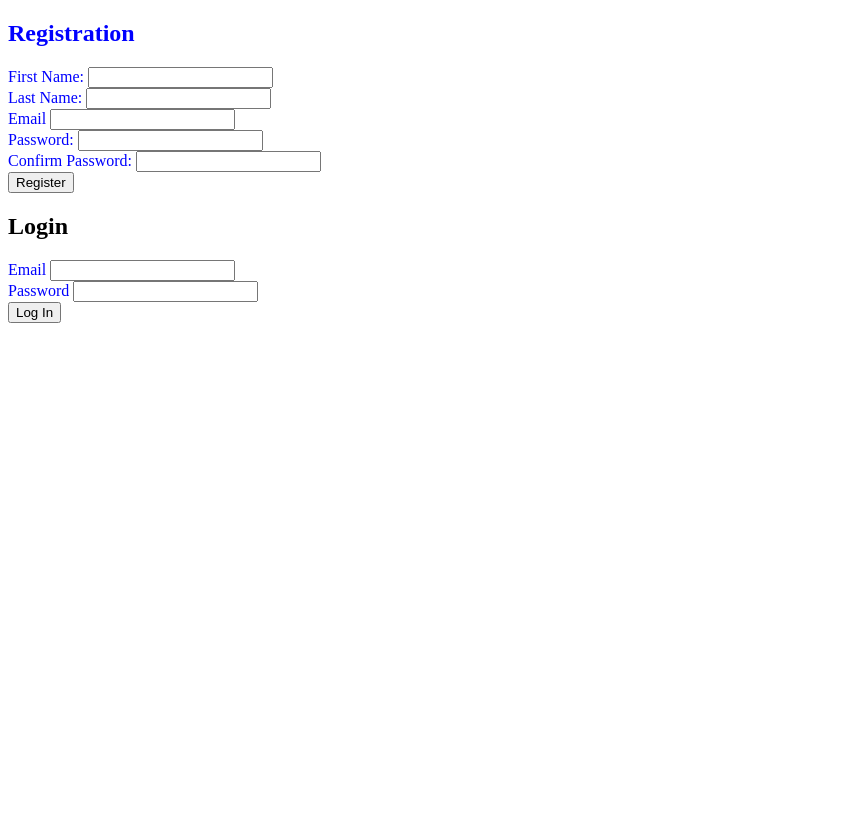
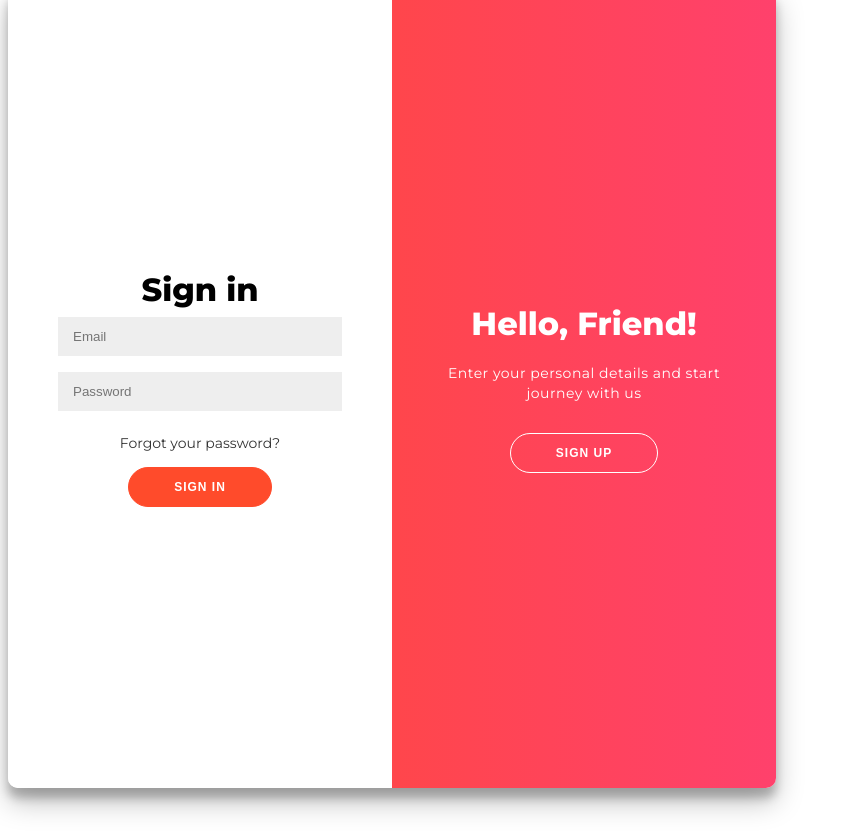
Before and after one commit to MarkNovicio/harbor_international_LLC, a Django app: page /user/registration in a window 1280 px wide. Shown: the whole page, without its empty margins (0-851 px from the left). Before the commit the page ends 323 px from the top, so only its background shows below. Run offline with Django 3.2, Linux system fonts and the light colour scheme.

Commit message:
updated sign in page

```diff
--- a/login_app/static/main.css
+++ b/login_app/static/main.css
@@ -1,8 +1,225 @@
-#registration-container {
-  margin: auto;
-  color: blue;
+@import url("https://fonts.googleapis.com/css?family=Montserrat:400,800");
+
+/*
+.registration-container {
+  display: flex;
+  justify-content: center;
+}
+
+#registration-form-container {
+  display: flex;
+  justify-content: center;
 }
 
 form label {
   color: blue;
+  margin-right: 15px;
 }
+*/
+
+* {
+  box-sizing: border-box;
+}
+
+.container {
+  background: #f6f5f7;
+  display: flex;
+  justify-content: center;
+  align-items: center;
+  flex-direction: column;
+  font-family: "Montserrat", sans-serif;
+  height: 100vh;
+  margin: -20px 0 50px;
+}
+
+h1 {
+  font-weight: bold;
+  margin: 0;
+}
+
+h2 {
+  text-align: center;
+}
+
+p {
+  font-size: 14px;
+  font-weight: 100;
+  line-height: 20px;
+  letter-spacing: 0.5px;
+  margin: 20px 0 30px;
+}
+
+a {
+  color: #333;
+  font-size: 14px;
+  text-decoration: none;
+  margin: 15px 0;
+}
+
+button {
+  border-radius: 20px;
+  border: 1px solid #ff4b2b;
+  background-color: #ff4b2b;
+  color: #ffffff;
+  font-size: 12px;
+  font-weight: bold;
+  padding: 12px 45px;
+  letter-spacing: 1px;
+  text-transform: uppercase;
+  transition: transform 80ms ease-in;
+}
+
+button:active {
+  transform: scale(0.95);
+}
+
+button:focus {
+  outline: none;
+}
+
+button.ghost {
+  background-color: transparent;
+  border-color: #ffffff;
+}
+
+form {
+  background-color: #ffffff;
+  display: flex;
+  align-items: center;
+  justify-content: center;
+  flex-direction: column;
+  padding: 0 50px;
+  height: 100%;
+  text-align: center;
+}
+
+input {
+  background-color: #eee;
+  border: none;
+  padding: 12px 15px;
+  margin: 8px 0;
+  width: 100%;
+}
+
+.container {
+  background-color: #fff;
+  border-radius: 10px;
+  box-shadow: 0 14px 28px rgba(0, 0, 0, 0.25), 0 10px 10px rgba(0, 0, 0, 0.22);
+  position: relative;
+  overflow: hidden;
+  width: 768px;
+  max-width: 100%;
+  min-height: 480px;
+}
+
+.form-container {
+  position: absolute;
+  top: 0;
+  height: 100%;
+  transition: all 0.6s ease-in-out;
+}
+
+.sign-in-container {
+  left: 0;
+  width: 50%;
+  z-index: 2;
+}
+
+.container.right-panel-active .sign-in-container {
+  transform: translateX(100%);
+}
+
+.registration-form-container {
+  left: 0;
+  width: 50%;
+  opacity: 0;
+  z-index: 1;
+}
+
+.container.right-panel-active .registration-form-container {
+  transform: translateX(100%);
+  opacity: 1;
+  z-index: 5;
+  animation: show 0.6s;
+}
+
+@keyframes show {
+  0%,
+  49.99% {
+    opacity: 0;
+    z-index: 1;
+  }
+
+  50%,
+  100% {
+    opacity: 1;
+    z-index: 5;
+  }
+}
+
+.overlay-container {
+  position: absolute;
+  top: 0;
+  left: 50%;
+  width: 50%;
+  height: 100%;
+  overflow: hidden;
+  transition: transform 0.6s ease-in-out;
+  z-index: 100;
+}
+
+.container.right-panel-active .overlay-container {
+  transform: translateX(-100%);
+}
+
+.overlay {
+  background: #ff416c;
+  background: -webkit-linear-gradient(to right, #ff4b2b, #ff416c);
+  background: linear-gradient(to right, #ff4b2b, #ff416c);
+  background-repeat: no-repeat;
+  background-size: cover;
+  background-position: 0 0;
+  color: #ffffff;
+  position: relative;
+  left: -100%;
+  height: 100%;
+  width: 200%;
+  transform: translateX(0);
+  transition: transform 0.6s ease-in-out;
+}
+
+.container.right-panel-active .overlay {
+  transform: translateX(50%);
+}
+
+.overlay-panel {
+  position: absolute;
+  display: flex;
+  align-items: center;
+  justify-content: center;
+  flex-direction: column;
+  padding: 0 40px;
+  text-align: center;
+  top: 0;
+  height: 100%;
+  width: 50%;
+  transform: translateX(0);
+  transition: transform 0.6s ease-in-out;
+}
+
+.overlay-left {
+  transform: translateX(-20%);
+}
+
+.container.right-panel-active .overlay-left {
+  transform: translateX(0);
+}
+
+.overlay-right {
+  right: 0;
+  transform: translateX(0);
+}
+
+.container.right-panel-active .overlay-right {
+  transform: translateX(20%);
+}
--- a/login_app/templates/sign_up.html
+++ b/login_app/templates/sign_up.html
@@ -17,8 +17,9 @@
     <link rel="stylesheet" type="text/css" href="../static/main.css" />
   </head>
   <body>
-    <div id="container">
-      <div id="registration-container">
+    <div class="container">
+      <div class="registration-container">
+        <h1>Registration</h1>
         <div class="messages-container">
           {% if messages %}
           <ul class="messages">
@@ -30,23 +31,55 @@
           </ul>
           {% endif %}
         </div>
-
-        <h2>Registration</h2>
+      </div>
+      <div class="form-container registration-form-container">
         <form action="/registration/create" method="POST">
           {% csrf_token %}
-          <label for="first_name">First Name:</label>
-          <input type="text" name="first_name" /> <br />
-          <label for="last_name">Last Name:</label>
-          <input type="text" name="last_name" /> <br />
-          <label for="email">Email</label>
-          <input type="email" name="email" /> <br />
-          <label for="password">Password:</label>
-          <input type="password" name="password" /> <br />
-          <label for="confirm_pw">Confirm Password:</label>
-          <input type="password" name="confirm_pw" /> <br />
-          <input type="submit" value="Register" />
+
+          <input type="text" name="first_name" placeholder="First Name" />
+
+          <input type="text" name="last_name" placeholder="Last Name" />
+
+          <input type="email" name="email" placeholder="Email" />
+
+          <input type="password" name="password" placeholder="Password" />
+
+          <input
+            type="password"
+            name="confirm_pw"
+            placeholder="Confirm Password"
+          />
+
+          <button>Sign Up</button>
         </form>
       </div>
+      <div class="form-container sign-in-container">
+        <form action="#">
+          <h1>Sign in</h1>
+          <input type="email" placeholder="Email" />
+          <input type="password" placeholder="Password" />
+          <a href="#">Forgot your password?</a>
+          <button>Sign In</button>
+        </form>
+      </div>
+      <div class="overlay-container">
+        <div class="overlay">
+          <div class="overlay-panel overlay-left">
+            <h1>Welcome Back!</h1>
+            <p>
+              To keep connected with us please login with your personal info
+            </p>
+            <button class="ghost" id="signIn">Sign In</button>
+          </div>
+          <div class="overlay-panel overlay-right">
+            <h1>Hello, Friend!</h1>
+            <p>Enter your personal details and start journey with us</p>
+            <button class="ghost" id="signUp">Sign Up</button>
+          </div>
+        </div>
+      </div>
+    </div>
+    <!--
       <div id="right-container">
         <h2>Login</h2>
         <form action="/user/login" method="POST">
@@ -58,6 +91,6 @@
           <input type="submit" value="Log In" />
         </form>
       </div>
-    </div>
+      -->
   </body>
 </html>
```
